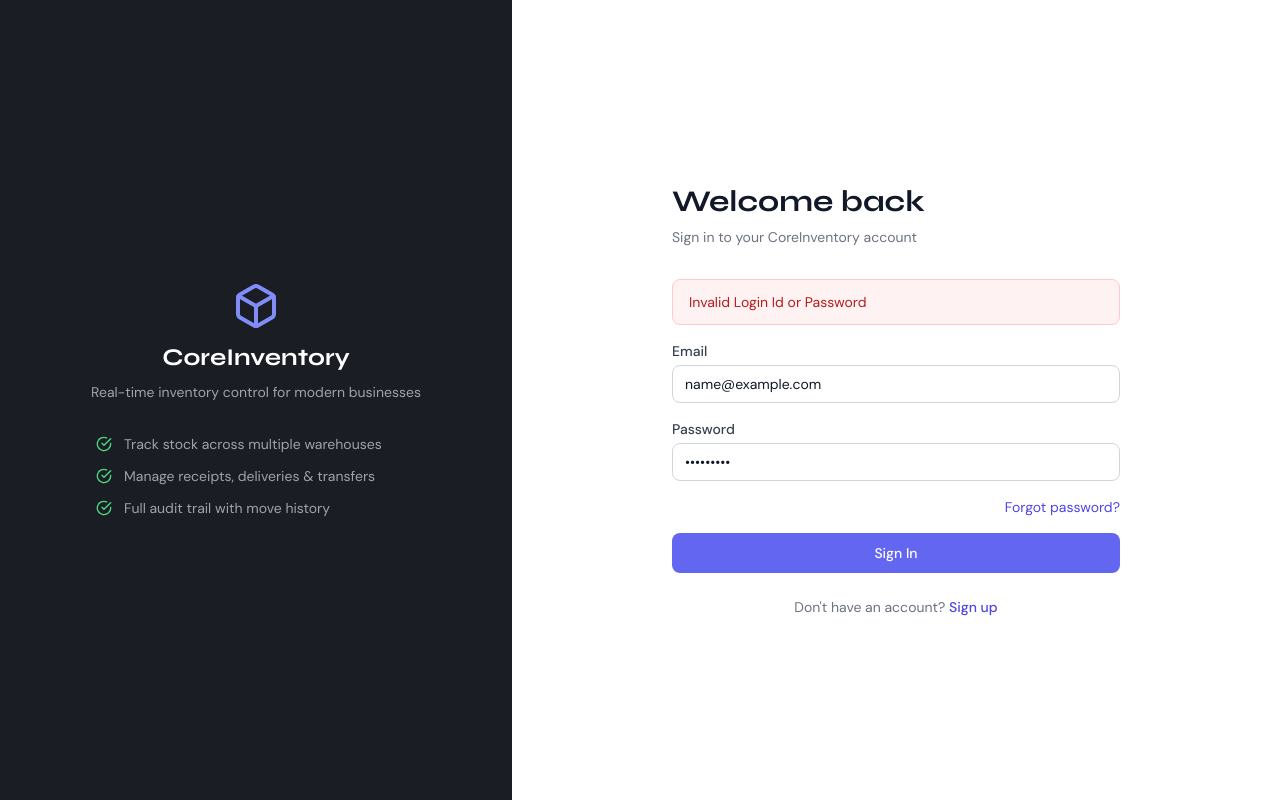
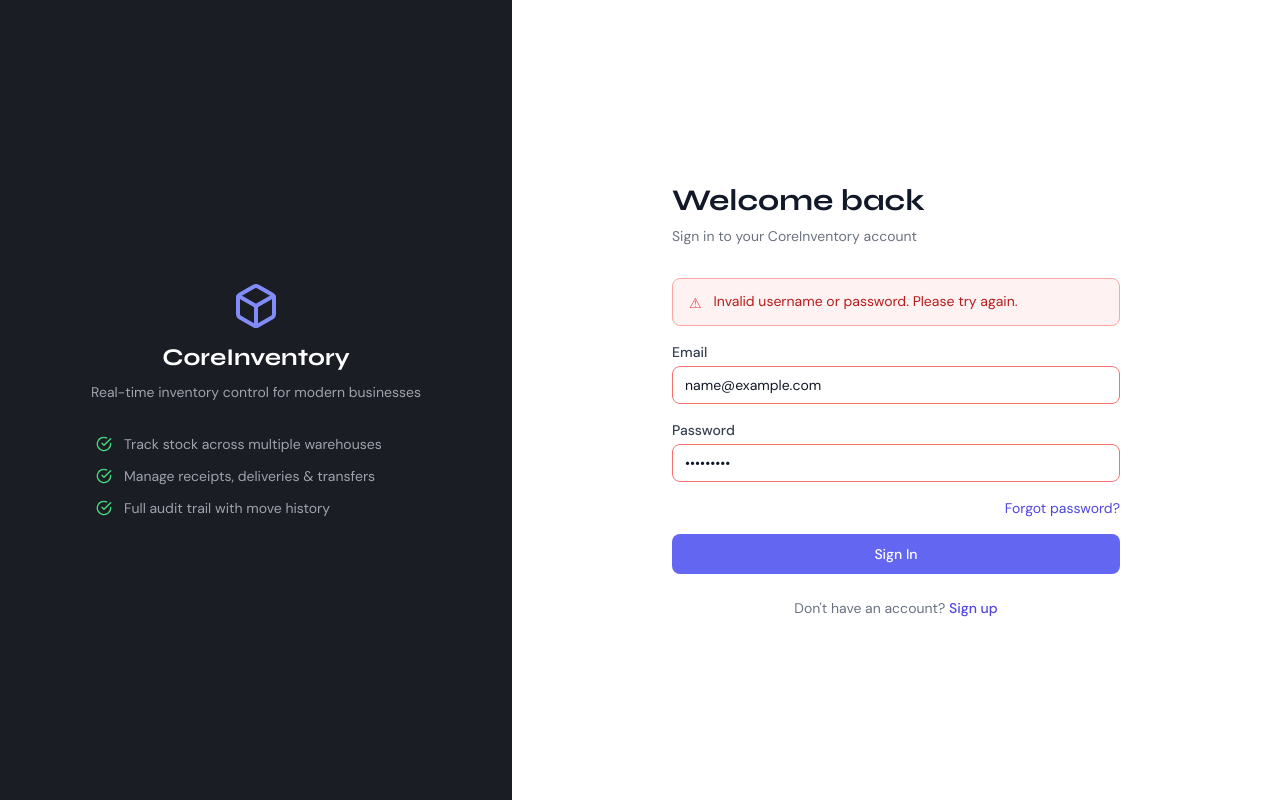
Before and after one commit to anuragab1660/D2D-Warriors-odoo-hackathon, a React (Vite) app in the folder coreinventory/client/: page /login in a window 1280 px wide. Both pictures are taken after typing "name@example.com", "Sample123" into the empty fields and a click on the button "Sign In". Built offline with nearby package versions, Linux system fonts and the light colour scheme; no server answers.

Commit message:
Improve login validation: field errors, generic auth error, fade-in animation

```diff
--- a/coreinventory/client/src/index.css
+++ b/coreinventory/client/src/index.css
@@ -21,6 +21,14 @@ h1, h2, h3, h4 {
 ::-webkit-scrollbar-thumb { background: #CBD5E1; border-radius: 3px; }
 ::-webkit-scrollbar-thumb:hover { background: #94A3B8; }
 
+@keyframes fadeIn {
+  from { opacity: 0; transform: translateY(-6px); }
+  to   { opacity: 1; transform: translateY(0); }
+}
+.animate-fadeIn {
+  animation: fadeIn 0.3s ease forwards;
+}
+
 @media print {
   .no-print { display: none !important; }
   .sidebar { display: none !important; }
--- a/coreinventory/client/src/pages/Login.jsx
+++ b/coreinventory/client/src/pages/Login.jsx
@@ -9,21 +9,64 @@ export default function Login() {
   const { login } = useAuthStore()
   const [form, setForm] = useState({ email: '', password: '' })
   const [error, setError] = useState('')
+  const [fieldErrors, setFieldErrors] = useState({})
+  const [hasAuthError, setHasAuthError] = useState(false)
   const [loading, setLoading] = useState(false)
+
+  const validateForm = () => {
+    const errs = {}
+    const emailRegex = /^[^\s@]+@[^\s@]+\.[^\s@]+$/
+    if (!form.email.trim()) {
+      errs.email = 'Email is required'
+    } else if (!emailRegex.test(form.email)) {
+      errs.email = 'Please enter a valid email address'
+    }
+    if (!form.password) {
+      errs.password = 'Password is required'
+    }
+    return errs
+  }
+
+  const handleChange = (field, value) => {
+    setForm(p => ({ ...p, [field]: value }))
+    // Clear field error on typing
+    if (fieldErrors[field]) setFieldErrors(p => ({ ...p, [field]: '' }))
+    // Clear auth error on typing
+    if (hasAuthError) { setHasAuthError(false); setError('') }
+  }
 
   const handleSubmit = async (e) => {
     e.preventDefault()
     setError('')
+    setHasAuthError(false)
+
+    // Front-end validation before hitting API
+    const errs = validateForm()
+    if (Object.keys(errs).length > 0) {
+      setFieldErrors(errs)
+      return
+    }
+    setFieldErrors({})
+
     setLoading(true)
     try {
       const res = await API.post('/api/auth/login', form)
       login(res.data.user, res.data.token)
       navigate('/dashboard')
-    } catch (err) {
-      setError(err.response?.data?.error || 'Invalid Login Id or Password')
+    } catch {
+      // Generic message — do not reveal which field is wrong
+      setError('Invalid username or password. Please try again.')
+      setHasAuthError(true)
     } finally {
       setLoading(false)
     }
+  }
+
+  const inputClass = (field) => {
+    const base = 'w-full border rounded-lg px-3 py-2 text-sm focus:outline-none focus:ring-2 focus:border-transparent transition-colors'
+    if (fieldErrors[field]) return `${base} border-red-400 focus:ring-red-400 bg-red-50`
+    if (hasAuthError)       return `${base} border-red-400 focus:ring-red-400`
+    return `${base} border-gray-300 focus:ring-indigo-500`
   }
 
   return (
@@ -51,37 +94,52 @@ export default function Login() {
           <h2 className="font-heading font-bold text-gray-900 text-3xl mb-2">Welcome back</h2>
           <p className="text-gray-500 text-sm mb-8">Sign in to your CoreInventory account</p>
 
-          <form onSubmit={handleSubmit} className="space-y-4">
+          <form onSubmit={handleSubmit} className="space-y-4" noValidate>
+
+            {/* Backend auth error */}
             {error && (
-              <div className="bg-red-50 border border-red-200 text-red-700 text-sm px-4 py-3 rounded-lg">
-                {error}
+              <div key={error} className="animate-fadeIn flex items-start gap-3 bg-red-50 border border-red-300 text-red-700 text-sm px-4 py-3 rounded-lg">
+                <span className="mt-0.5 text-red-500">⚠</span>
+                <span>{error}</span>
               </div>
             )}
+
+            {/* Email */}
             <div>
               <label className="block text-sm font-medium text-gray-700 mb-1">Email</label>
               <input
                 type="email"
                 value={form.email}
-                onChange={e => setForm(p => ({ ...p, email: e.target.value }))}
+                onChange={e => handleChange('email', e.target.value)}
                 placeholder="demo@coreinventory.com"
-                className="w-full border border-gray-300 rounded-lg px-3 py-2 text-sm focus:outline-none focus:ring-2 focus:ring-indigo-500 focus:border-transparent"
-                required
+                className={inputClass('email')}
+                autoComplete="email"
               />
+              {fieldErrors.email && (
+                <p className="animate-fadeIn text-xs text-red-500 mt-1">{fieldErrors.email}</p>
+              )}
             </div>
+
+            {/* Password */}
             <div>
               <label className="block text-sm font-medium text-gray-700 mb-1">Password</label>
               <input
                 type="password"
                 value={form.password}
-                onChange={e => setForm(p => ({ ...p, password: e.target.value }))}
+                onChange={e => handleChange('password', e.target.value)}
                 placeholder="••••••••"
-                className="w-full border border-gray-300 rounded-lg px-3 py-2 text-sm focus:outline-none focus:ring-2 focus:ring-indigo-500 focus:border-transparent"
-                required
+                className={inputClass('password')}
+                autoComplete="current-password"
               />
+              {fieldErrors.password && (
+                <p className="animate-fadeIn text-xs text-red-500 mt-1">{fieldErrors.password}</p>
+              )}
             </div>
+
             <div className="flex justify-end">
               <Link to="/forgot-password" className="text-sm text-indigo-600 hover:text-indigo-700">Forgot password?</Link>
             </div>
+
             <button
               type="submit"
               disabled={loading}
```
